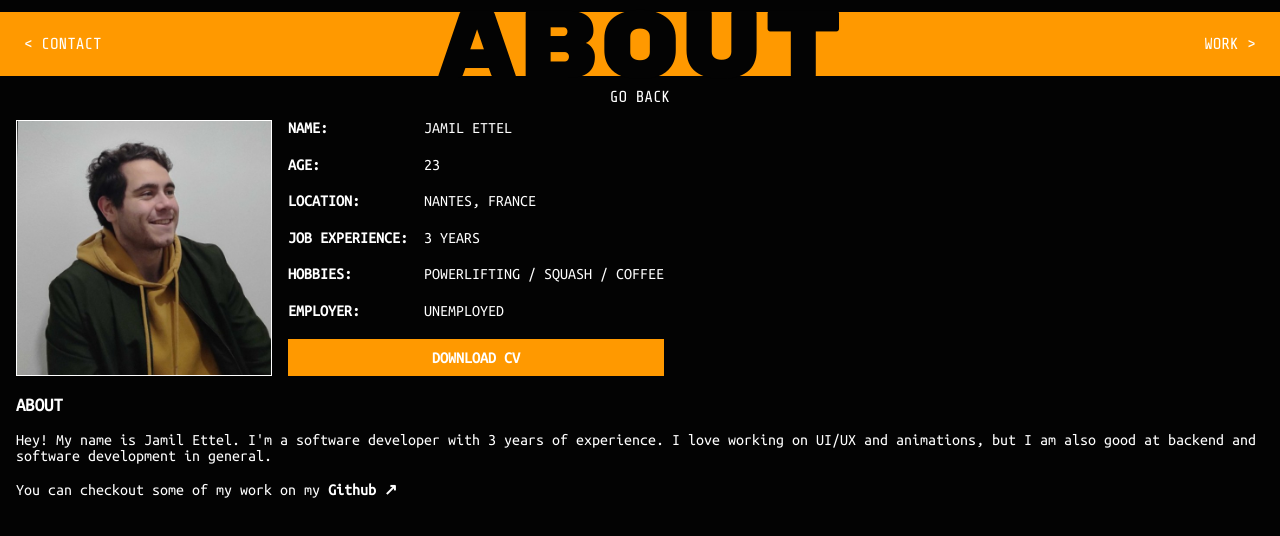
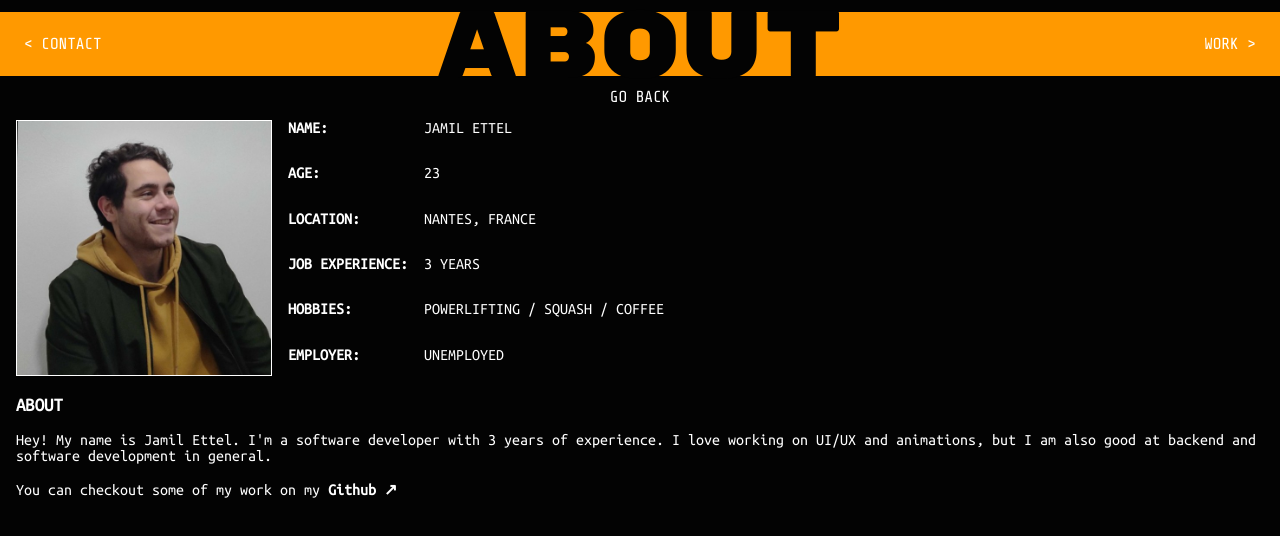
Before and after one commit to jamilettel/portfolio, a Next.js app: page /about in a window 1280 px wide. Shown: the top 536 px of the page. Built offline with nearby package versions, Linux system fonts and the light colour scheme.

Commit message:
:fire: Removed Download CV button

```diff
--- a/src/modules/about/About.scss
+++ b/src/modules/about/About.scss
@@ -53,18 +53,6 @@
         font-size: 1rem;
       }
 
-      >button {
-        grid-column: 1 / span 2;
-        border: none;
-        border-radius: 0;
-        background: $about-color;
-        color: white;
-        font-size: 16px;
-        padding: 8px 0;
-        font-weight: bold;
-        cursor: pointer;
-
-      }
     }
 
   }
--- a/src/modules/about/About.tsx
+++ b/src/modules/about/About.tsx
@@ -33,7 +33,6 @@ export default function About() {
             <h3>EMPLOYER:</h3>
             <p>UNEMPLOYED</p>
 
-            <button className={mono.className}>DOWNLOAD CV</button>
           </div>
         </div>
         <div className="about-section">
```
